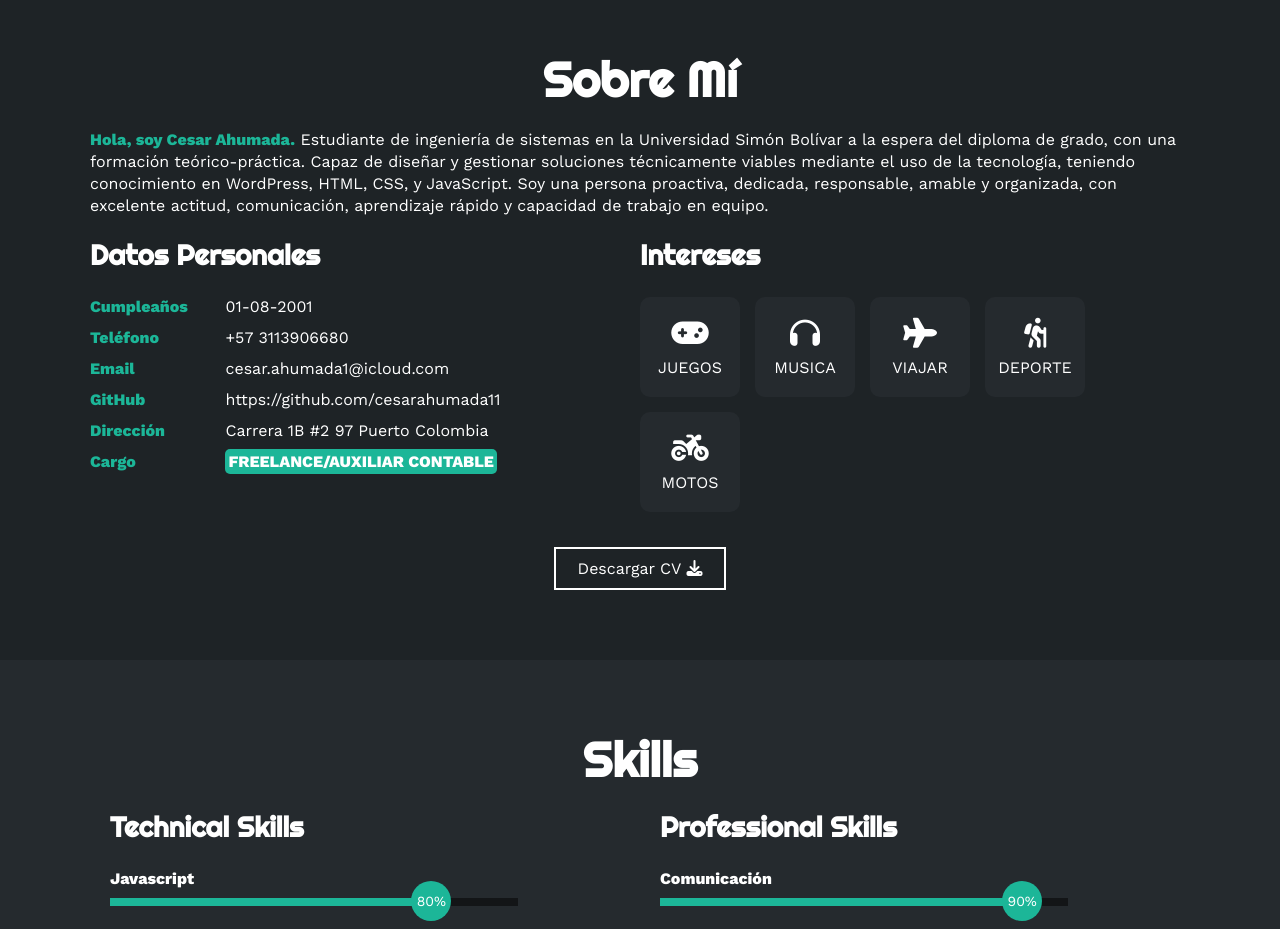
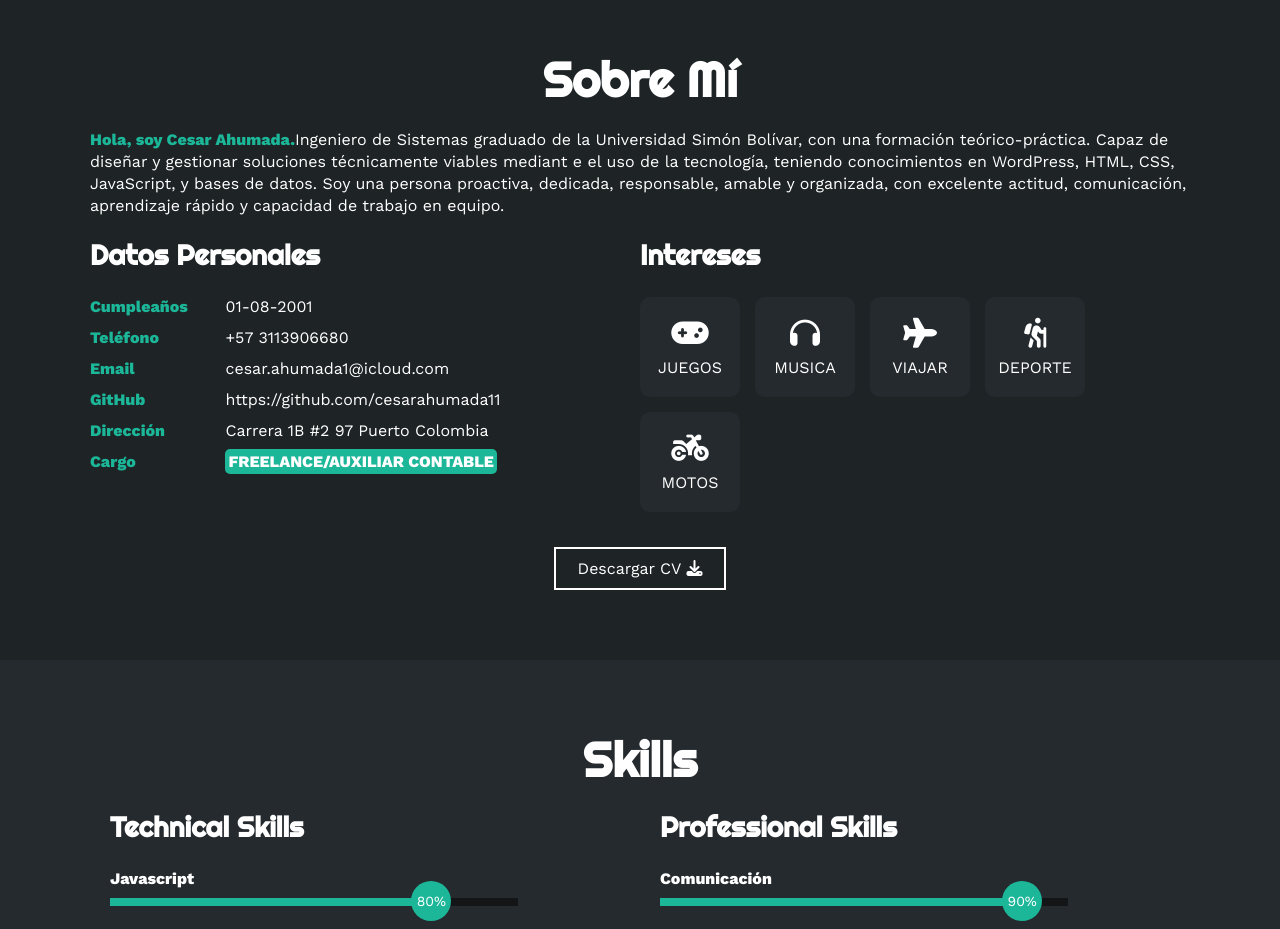
Before and after one commit to cesarahumada11/Portafolio, a plain HTML site: page index.html in a window 1280 px wide. Shown: the part 820-1749 px from the top of the page. Drawn offline with nearby package versions, Linux system fonts and the light colour scheme; files whose address does not match are found by name.

Commit message:
Update index.html

```diff
--- a/index.html
+++ b/index.html
@@ -52,16 +52,12 @@
     <section id="sobremi" class="sobremi">
         <div class="contenido-seccion">
             <h2>Sobre Mí</h2>
-            <p><span>Hola, soy Cesar Ahumada.</span> Estudiante de ingeniería de sistemas en
-                la Universidad Simón Bolívar a la espera  del diploma de grado, con una formación teórico-práctica. Capaz de diseñar y gestionar soluciones técnicamente viables mediante el uso
-                de la tecnología, teniendo
-                conocimiento en WordPress, HTML, CSS,
-                y JavaScript. Soy una persona
-                proactiva, dedicada, responsable,
-                amable y organizada, con excelente
-                actitud, comunicación, aprendizaje
-                rápido y capacidad de trabajo en
-                equipo.</p>
+            <p><span>Hola, soy Cesar Ahumada.</span>Ingeniero de Sistemas graduado de la Universidad Simón Bolívar,
+                con una formación teórico-práctica. Capaz de diseñar y gestionar soluciones técnicamente viables mediant
+                e el uso de la tecnología, teniendo conocimientos en WordPress, HTML, CSS, JavaScript, y bases de datos. Soy una persona proactiva, dedicada,
+                responsable, amable y organizada, con excelente actitud, comunicación, aprendizaje rápido y capacidad de trabajo en equipo.
+
+</p>
 
             <div class="fila">
 
@@ -330,7 +326,7 @@
                     </a>
                 </div>
                 <div class="proyecto">
-                    <a href="https://proyeinver0410.com/pruebavista/" rel="noopener noreferrer">
+                    <a href="https://proyeinver0410.com" rel="noopener noreferrer">
                         <img src="img/proyeinver.jpg" alt="">
                         <div class="overlay">
                             <h3>Página Web</h3>
```
